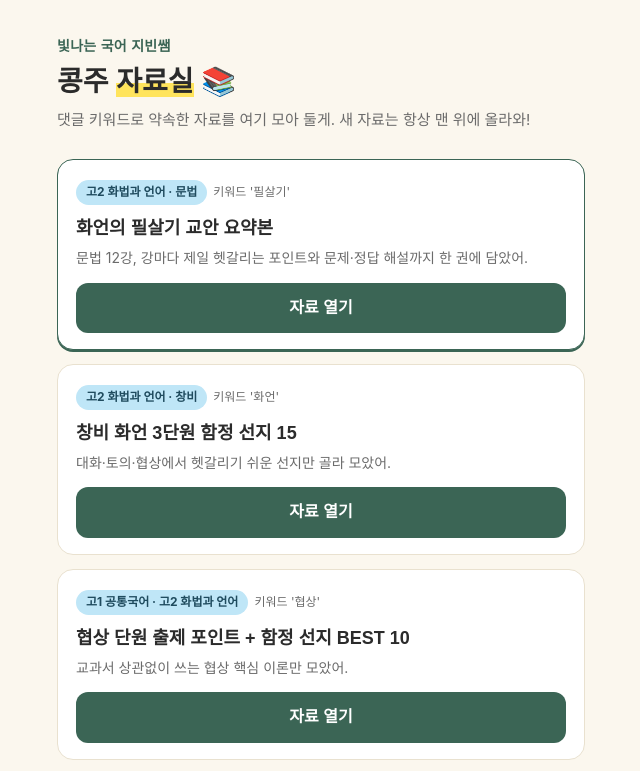
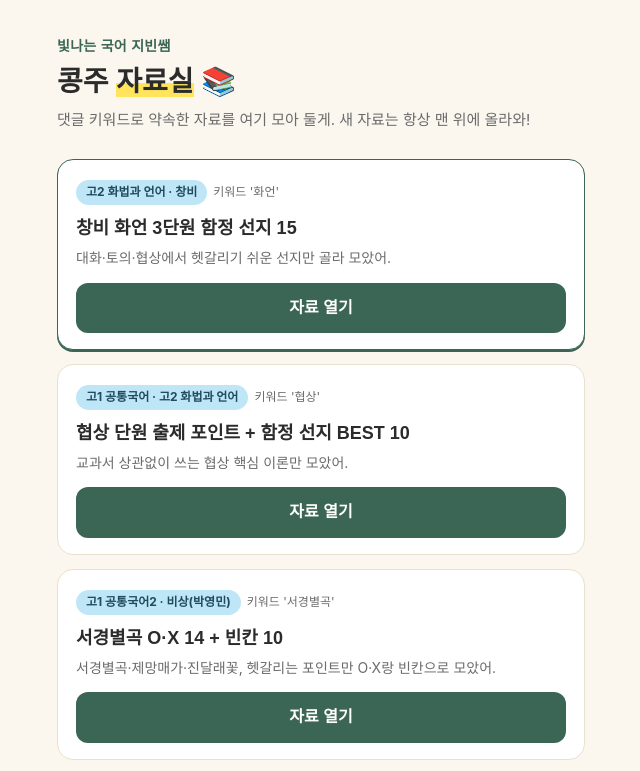
Before and after one commit to 0725jibin-rgb/jibin-insta-media, a plain HTML site: page index.html in a window 1280 px wide. Shown: the top 771 px of the page, without its empty margins (319-959 px from the left). Drawn offline with Linux system fonts and the light colour scheme; a web font is replaced by a local one.

Commit message:
자료실: 필살기 전체판 PDF 내림 (가벼운 요약본으로 교체 예정)
Co-Authored-By: Claude Opus 5.5 <noreply@anthropic.com>
Claude-Session: https://claude.ai/code/session_01XipvLhGrqwftHhbJGJZpoM

```diff
--- a/index.html
+++ b/index.html
@@ -38,13 +38,6 @@ h1 mark{background:linear-gradient(transparent 55%,var(--yellow) 55%);color:inhe
   <p class="lead">댓글 키워드로 약속한 자료를 여기 모아 둘게. 새 자료는 항상 맨 위에 올라와!</p>
 
   <div class="item new">
-    <span class="tag">고2 화법과 언어 · 문법</span><span class="kw">키워드 '필살기'</span>
-    <h2>화언의 필살기 교안 요약본</h2>
-    <p>문법 12강, 강마다 제일 헷갈리는 포인트와 문제·정답 해설까지 한 권에 담았어.</p>
-    <a class="btn" href="dm/pilsalgi_summary.pdf">자료 열기</a>
-  </div>
-
-  <div class="item">
     <span class="tag">고2 화법과 언어 · 창비</span><span class="kw">키워드 '화언'</span>
     <h2>창비 화언 3단원 함정 선지 15</h2>
     <p>대화·토의·협상에서 헷갈리기 쉬운 선지만 골라 모았어.</p>
```
Also changed, not shown: 1 other file.
